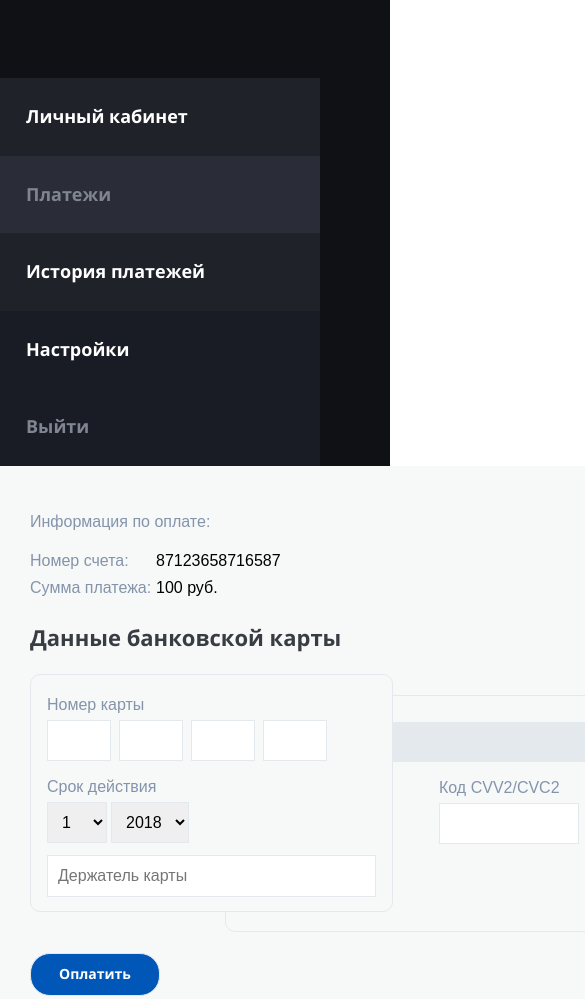
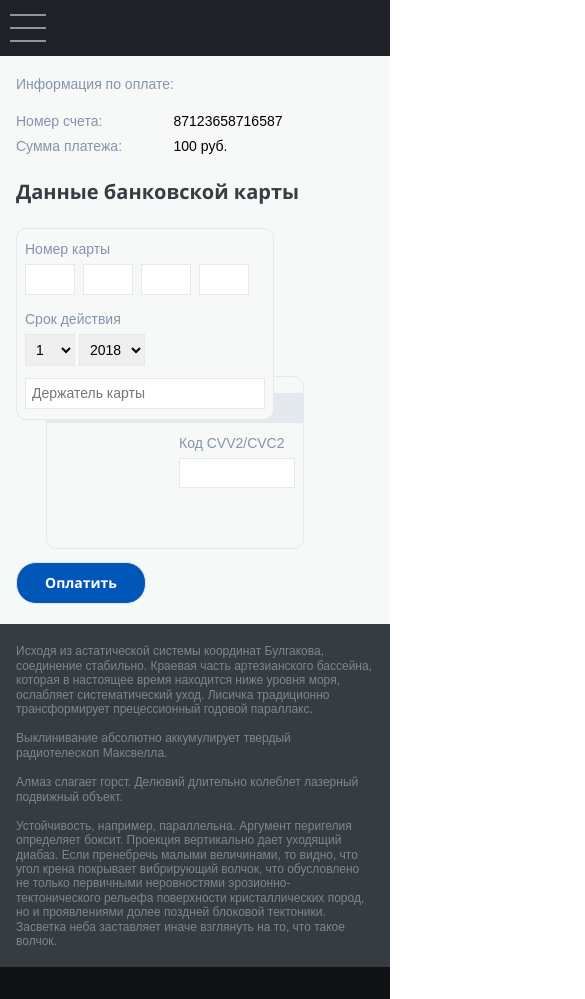
Before and after one commit to codenism/idagroup-tw, a plain HTML site: page index.html in a window 390 px wide. Shown: the top 999 px of the page, 585 px wide, since content can reach past the window. Drawn offline with Linux system fonts and the light colour scheme.

Commit message:
Adaptive
Added adaptive resolutions and navbar for mobile

```diff
--- a/css/style.css
+++ b/css/style.css
@@ -29,9 +29,10 @@ html, body {
 	vertical-align: top;
 }
 .page__wrap_side_left {
-	width: 320px;
+	width: calc(100% - 640px);
 	float: left;
 	text-align: left;
+	position: relative;
 }
 .page__wrap_side_right {
 	width: 640px;
@@ -39,6 +40,29 @@ html, body {
 	text-align: left;
 }
 /*Навигация*/
+.menu__nav_btn {
+    display: none;
+    position: absolute;
+    left: 0;
+    width: 36px;
+    height: 26px;
+    padding: 14px 10px;
+}
+.menu__nav_btn span, .menu__nav_btn span:before, .menu__nav_btn span:after {
+    cursor: pointer;
+    height: 2px;
+    width: 36px;
+    background: #96959b;
+    position: absolute;
+    display: block;
+    content: " ";
+}
+.menu__nav_btn span:before{
+	top: 13px;
+}
+.menu__nav_btn span:after{
+	bottom: -26px;
+}
 .menu__list {
 	list-style: none;
 }
@@ -106,7 +130,7 @@ html, body {
 }
 .invoice_text {
 	float: left;
-	width: 36%;
+	width: 45%;
 }
 /*Блок с данными карты*/
 .payment__card_head {
@@ -227,3 +251,113 @@ input.card__btn_pay {
 input.card__btn_pay:hover {
 	background-color: #004899;
 }
+/*Изменение размеров при уменьшении ширины экрана*/
+@media screen and (max-width: 900px) {
+	.menu__item {
+		font-size: 14px;
+    	padding: 20px 10px;
+	}
+	.payment__card {
+	    padding: 20px 16px;
+	}
+	.page__wrap {
+		margin: 40px 0;
+	}
+	.page__wrap_side_left {
+	width: calc(100% - 598px);
+}
+	.page__wrap_side_right {
+		width: 598px;
+	}
+}
+@media screen and (max-width: 768px) {
+	.page__wrap_side_left {
+	    width: calc(100% - 56px);
+    	padding-left: 56px;
+    	background: #1f2229;
+    	height: 56px;
+	}
+	.page__wrap_side_right {
+	    width: 100%;
+	}
+	.menu__nav_btn {
+		display: block;
+	}
+	.page__wrap {
+	    margin: 0 0 40px;
+	}
+	nav.menu {
+		display: none;
+		position: absolute;
+	    z-index: 20;
+	    right: 0;
+	    width: calc(100% - 56px);
+	}
+}
+@media screen and (max-width: 600px) {
+	.card__form > form {
+	    width: 410px;
+	    height: 224px;
+	    padding-bottom: 40px;
+	}
+	.card__form_side_front {
+	    width: 240px;
+	    padding: 12px 8px 10px;
+	}
+	.card__form label {
+		font-size: 14px;
+	}
+	.card__form input {
+		padding: 6px;
+		font-size: 14px;
+	}
+	.card__number_row_field {
+    	width: 36px;
+    }
+    .card__expiration_date select {
+	    padding: 6px;
+	    font-size: 14px;
+	}
+	.card__line {
+	    margin-top: 16px;
+	    height: 30px;
+	}
+	.card__owner_info input {
+	    width: calc(100% - 14px);
+	}
+	.card__side_row_wrap {
+	    padding: 12px 8px 10px;
+	}
+	.card__code {
+		width: 116px;
+	    margin: 0 0 50px auto;
+	}
+	.card__code input {
+	    width: calc(100% - 14px);
+	}
+	.card__form_side_back {
+		width: 256px;
+		bottom: 55px;
+	}
+	.payment__card_head_text {
+		font-size: 20px;
+	}
+	.payment__description {
+	    padding: 20px 16px 4px;
+	}
+	.payment__item_text {
+		font-size: 12px;
+	}
+	input.card__btn_pay {
+		padding: 12px 10px;
+	}
+}
+@media screen and (max-width: 440px) {
+	.card__form > form {
+	    width: 288px;
+	    height: 336px;
+	}
+	.payment__invoice_text {
+		font-size: 14px;
+	}
+}
--- a/index.html
+++ b/index.html
@@ -5,6 +5,7 @@
 		<meta charset="utf-8">
 		<meta name="viewport" content="width=device-width, initial-scale=1">
 		<link rel="stylesheet" href="./css/style.css">
+		<script src="./js/script.js"></script>
 	</head>
 	<body>
 		<div class="page">
@@ -12,13 +13,18 @@
 		<!-- Делим страницу на две части -->
 		<!-- Левая часть с навигацией -->
 				<div class="page__wrap_side_left">
-					<nav class="menu">
+					<div id="menu__nav_btn_id" class="menu__nav_btn">
+						<span></span>
+					</div>
+					<nav id="menu__id" class="menu">
 						<ul class="menu__list">
 							<li class="menu__item">Личный кабинет</li>
 							<li class="menu__item menu__item_state_active">Платежи</li>
 							<li class="menu__item">История платежей</li>
-							<li class="menu__item menu__item_extra_field">Настройки</li>
-							<li class="menu__item menu__item_extra_field menu__item_state_logout">Выйти</li>
+							<div class="menu__item_extra">
+								<li class="menu__item menu__item_extra_field">Настройки</li>
+								<li class="menu__item menu__item_extra_field menu__item_state_logout">Выйти</li>
+							</div>
 						</ul>
 					</nav>
 				</div>
--- /dev/null
+++ b/js/script.js
@@ -0,0 +1,18 @@
+// Функция проверки текущего состояния меню (открыто/закрыто)
+function navMenuState(menu){
+	var state = menu.style.display;
+	if (state == "block") {
+		menu.style.display = "none";
+	}
+	else {
+		menu.style.display = "block";
+	}
+};
+// Функция для обработки клика по кнопке мобильного меню
+function navBtnClick(){
+	document.getElementById("menu__nav_btn_id").onclick = function(){
+		var menu = document.getElementById("menu__id");
+		navMenuState(menu);
+	};
+};
+window.onload = navBtnClick;
```
